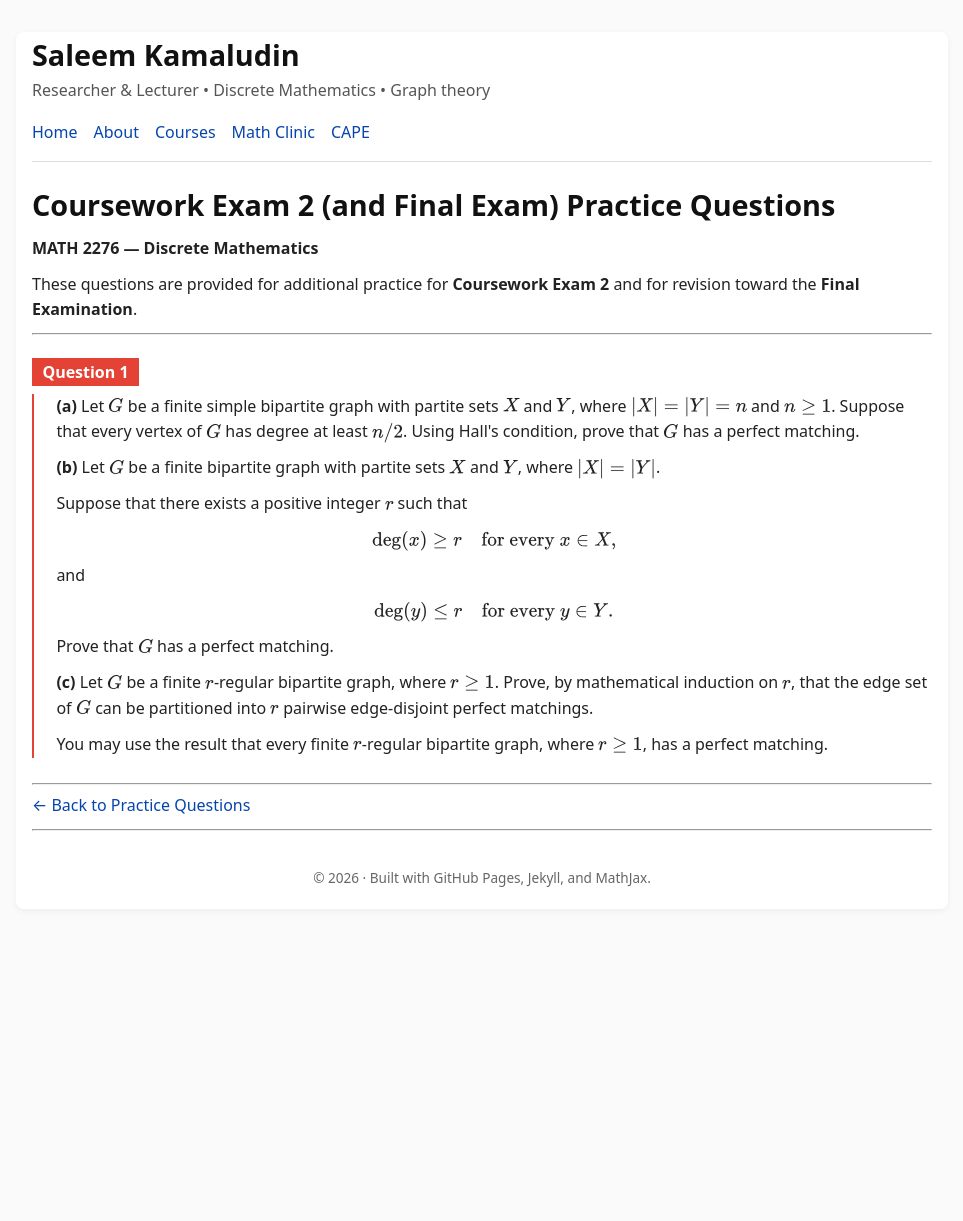
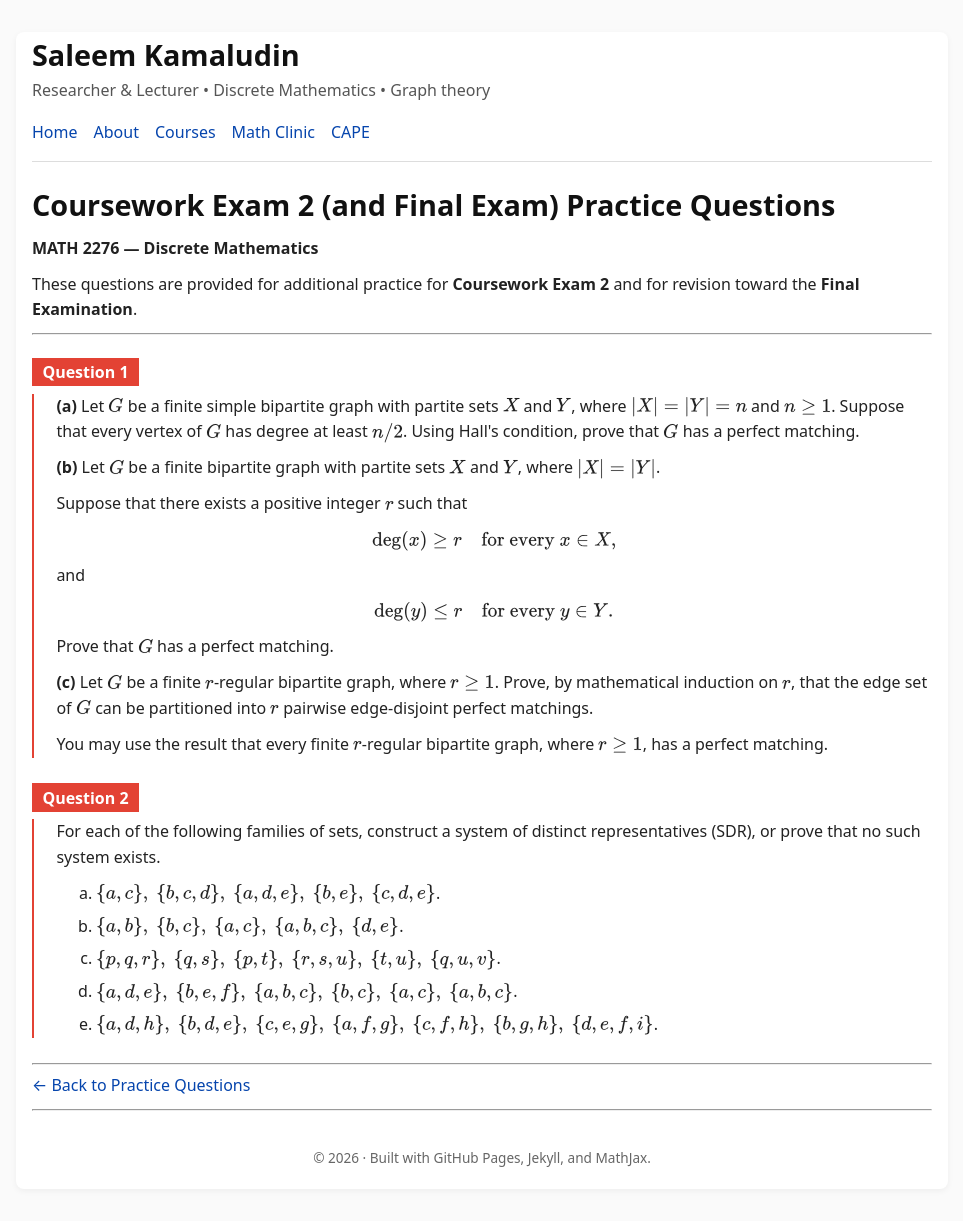
Before and after one commit to SaleemKamaludin/SaleemKamaludin.github.io, a Jekyll site: the page built from courses/math-2276/practice-questions/coursework-exam-2/index.md, in a window 1280 px wide. Shown: the whole page, without its empty margins (158-1121 px from the left). Built offline with Jekyll 4.4.1, drawn with Linux system fonts in a browser that asks for light colours; before the commit the page ends 941 px from its top, so only the background shows below that.

Commit message:
Add Question 2 SDR practice problems

```diff
--- a/courses/math-2276/practice-questions/coursework-exam-2/index.md
+++ b/courses/math-2276/practice-questions/coursework-exam-2/index.md
@@ -70,6 +70,53 @@ You may use the result that every finite
 </div>
 </div>
 
+<div id="cw2-question-2" class="math-env exercise">
+
+<div class="math-env-heading">
+<span class="math-env-tag">Question 2</span>
+</div>
+
+<div class="math-env-body">
+
+<p>
+For each of the following families of sets,
+construct a system of distinct representatives (SDR),
+or prove that no such system exists.
+</p>
+
+<ol type="a">
+
+<li>
+\(\{a,c\},\ \{b,c,d\},\ \{a,d,e\},\
+\{b,e\},\ \{c,d,e\}\).
+</li>
+
+<li>
+\(\{a,b\},\ \{b,c\},\ \{a,c\},\
+\{a,b,c\},\ \{d,e\}\).
+</li>
+
+<li>
+\(\{p,q,r\},\ \{q,s\},\ \{p,t\},\
+\{r,s,u\},\ \{t,u\},\ \{q,u,v\}\).
+</li>
+
+<li>
+\(\{a,d,e\},\ \{b,e,f\},\ \{a,b,c\},\
+\{b,c\},\ \{a,c\},\ \{a,b,c\}\).
+</li>
+
+<li>
+\(\{a,d,h\},\ \{b,d,e\},\ \{c,e,g\},\
+\{a,f,g\},\ \{c,f,h\},\ \{b,g,h\},\
+\{d,e,f,i\}\).
+</li>
+
+</ol>
+
+</div>
+</div>
+
 ---
 
 [← Back to Practice Questions]({{ '/courses/math-2276/practice-questions/' | relative_url }})
```
